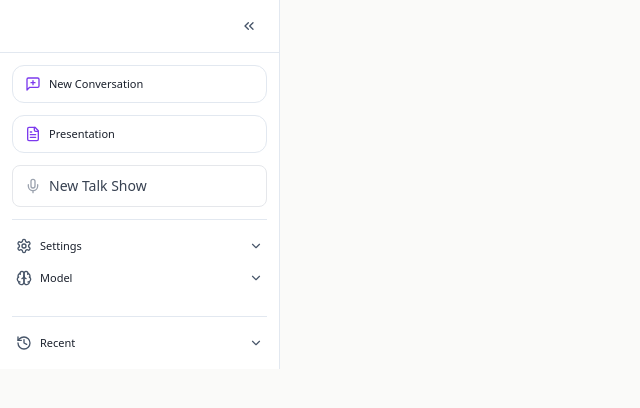
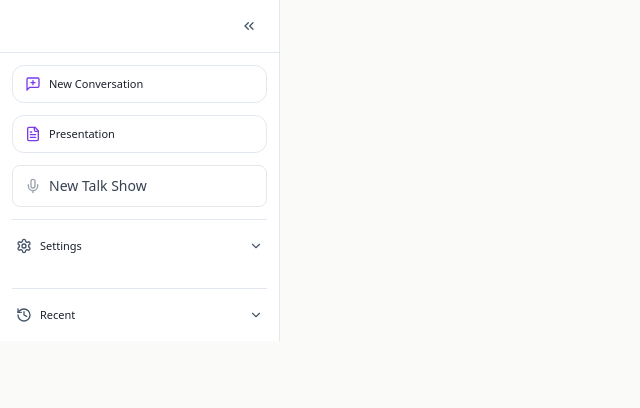
Before and after one commit to weisenchen/digital-human-adk, a Next.js app in the folder frontend/: page /components/CyborgSidebar/CyborgSidebar.component in a window 1280 px wide. Shown: the top 408 px of the page, without its empty margins (0-640 px from the left). Built offline with nearby package versions, Linux system fonts and the light colour scheme.

Commit message:
Move model selection inside Settings accordion

```diff
--- a/frontend/src/pages/components/CyborgSidebar/CyborgSidebar.component.tsx
+++ b/frontend/src/pages/components/CyborgSidebar/CyborgSidebar.component.tsx
@@ -94,9 +94,10 @@ export default function CyborgSidebar({ onClose }: CyborgSidebarProps) {
             </div>
             {settingsOpen ? <ChevronUp className="w-3.5 h-3.5 text-[var(--md-on-surface-variant)]" /> : <ChevronDown className="w-3.5 h-3.5 text-[var(--md-on-surface-variant)]" />}
           </button>
-          {settingsOpen && <CharacterSelector />}
-
-          {/* ── Model (collapsible) ── */}
+          {settingsOpen && (
+            <>
+              <CharacterSelector />
+              {/* ── Model sub-section ── */}
               <div className="mt-1">
                 <button
                   onClick={() => setModelOpen(!modelOpen)}
@@ -146,6 +147,8 @@ export default function CyborgSidebar({ onClose }: CyborgSidebarProps) {
                   </div>
                 )}
               </div>
+            </>
+          )}
         </div>
 
         {/* ── Spacer to push Recent to bottom ── */}
```
Lines whose indentation alone changed are shown as unchanged.
